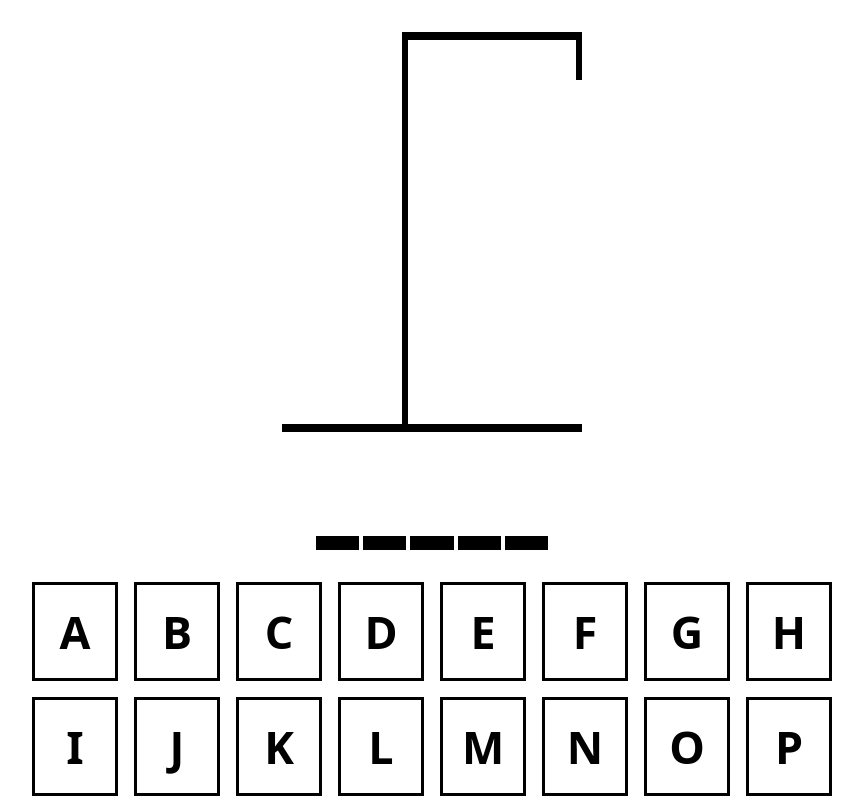
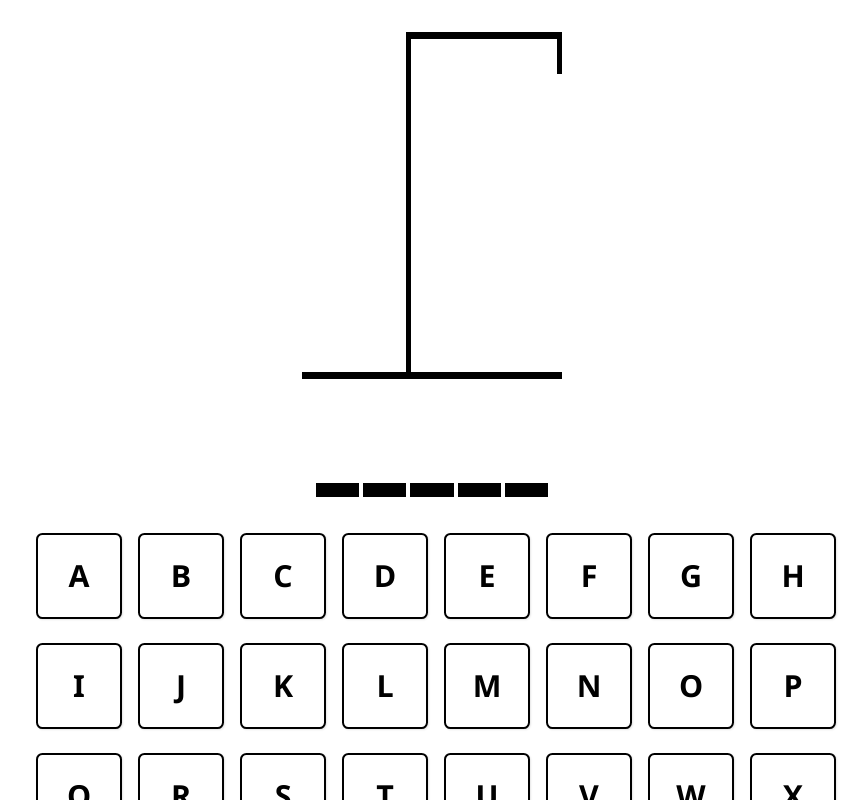
Before and after one commit to Ayush-Khedekar/Hangman-game-project, a React (Vite) app: page / in a window 1280 px wide. Shown: the top 800 px of the page, without its empty margins (208-1076 px from the left). Built offline with nearby package versions, Linux system fonts and the light colour scheme.

Commit message:
Smoll changes

```diff
--- a/src/components/HangmanDrawing.tsx
+++ b/src/components/HangmanDrawing.tsx
@@ -1,25 +1,25 @@
 const HEAD = (
-  <div className="w-[15%] aspect-square rounded-full border-[1.2vw] border-black absolute top-[12%] right-[-7%]" />
+  <div className="w-[13%] aspect-square rounded-full border-[1vw] border-black absolute top-[10%] right-[-6%]" />
 );
 
 const BODY = (
-  <div className="w-[2%] h-[22%] bg-black absolute top-[23%] right-0" />
+  <div className="w-[1.8%] h-[20%] bg-black absolute top-[22%] right-0" />
 );
 
 const RIGHT_ARM = (
-  <div className="w-[22%] h-[2%] bg-black absolute top-[30%] right-[-22%] rotate-[-30deg] origin-bottom-left" />
+  <div className="w-[20%] h-[1.8%] bg-black absolute top-[28%] right-[-20%] rotate-[-30deg] origin-bottom-left" />
 );
 
 const LEFT_ARM = (
-  <div className="w-[22%] h-[2%] bg-black absolute top-[30%] right-[2%] rotate-[30deg] origin-bottom-right" />
+  <div className="w-[20%] h-[1.8%] bg-black absolute top-[28%] right-[2%] rotate-[30deg] origin-bottom-right" />
 );
 
 const RIGHT_LEG = (
-  <div className="w-[22%] h-[2%] bg-black absolute top-[42%] right-[-20%] rotate-[55deg] origin-bottom-left" />
+  <div className="w-[20%] h-[1.8%] bg-black absolute top-[40%] right-[-18%] rotate-[55deg] origin-bottom-left" />
 );
 
 const LEFT_LEG = (
-  <div className="w-[22%] h-[2%] bg-black absolute top-[42%] right-0 rotate-[-55deg] origin-bottom-right" />
+  <div className="w-[20%] h-[1.8%] bg-black absolute top-[40%] right-0 rotate-[-55deg] origin-bottom-right" />
 );
 
 const BODY_PARTS = [HEAD, BODY, RIGHT_ARM, LEFT_ARM, RIGHT_LEG, LEFT_LEG];
@@ -30,12 +30,19 @@ type HangmanDrawingProps = {
 
 const HangmanDrawing = ({ numberOfGuesses }: HangmanDrawingProps) => {
   return (
-    <div className="relative w-[60vw] sm:w-[40vw] md:w-[30vw] lg:w-[300px] aspect-[3/4] mx-auto">
+    <div className="relative w-[50vw] sm:w-[35vw] md:w-[28vw] lg:w-[260px] aspect-[3/4] mx-auto">
       {BODY_PARTS.slice(0, numberOfGuesses)}
 
+      {/* Top rope */}
       <div className="absolute top-0 right-0 h-[12%] w-[2%] bg-black" />
+
+      {/* Top beam */}
       <div className="absolute top-0 left-[40%] h-[2%] w-[60%] bg-black" />
+
+      {/* Vertical pole */}
       <div className="absolute top-0 left-[40%] h-full w-[2%] bg-black" />
+
+      {/* Base */}
       <div className="absolute bottom-0 left-0 h-[2%] w-full bg-black" />
     </div>
   );
--- a/src/components/Keyboard.module.css
+++ b/src/components/Keyboard.module.css
@@ -1,50 +1,69 @@
 .btn {
   width: 100%;
-  border: 3px solid black;
+  aspect-ratio: 1 / 1;
   background: none;
-  aspect-ratio: 1 / 1;
-  font-size: 1.8rem; /* base font size for mobile */
+  border: 2px solid black;
+  border-radius: 0.4rem;
+
+  font-size: 1.1rem; /* Smaller for mobile keypad */
+  padding: 0.3rem;
   text-transform: uppercase;
-  padding: 0.5rem;
-  font-weight: bold;
+  font-weight: 600;
+  font-family: "Segoe UI", sans-serif;
+  color: black;
+
   cursor: pointer;
-  color: black;
+  transition: background-color 0.2s ease, transform 0.1s ease;
+  box-shadow: 1px 1px 2px rgba(0, 0, 0, 0.1);
+  margin: 0.2rem; /* small space between buttons */
 }
 
+/* Active guessed letter */
 .btn.active {
   background-color: hsl(200, 100%, 50%);
   color: white;
 }
 
+/* Disabled guessed letter */
 .btn.inactive {
   opacity: 0.3;
   pointer-events: none;
 }
 
+/* Hover and focus interactions */
 .btn:hover:not(:disabled),
 .btn:focus:not(:disabled) {
   background-color: hsl(200, 100%, 75%);
+  outline: none;
+  transform: scale(1.02);
 }
 
-/* ✅ Responsive font size and padding */
+/* Responsive adjustments */
+@media (min-width: 480px) {
+  .btn {
+    font-size: 1.3rem;
+    padding: 0.35rem;
+    margin: 0.25rem;
+  }
+}
 
 @media (min-width: 640px) {
   .btn {
-    font-size: 2.2rem;
-    padding: 0.6rem;
+    font-size: 1.5rem;
+    padding: 0.4rem;
   }
 }
 
 @media (min-width: 768px) {
   .btn {
-    font-size: 2.5rem;
-    padding: 0.7rem;
+    font-size: 1.7rem;
+    padding: 0.45rem;
   }
 }
 
 @media (min-width: 1024px) {
   .btn {
-    font-size: 2.8rem;
-    padding: 0.8rem;
+    font-size: 1.9rem;
+    padding: 0.5rem;
   }
 }
```
